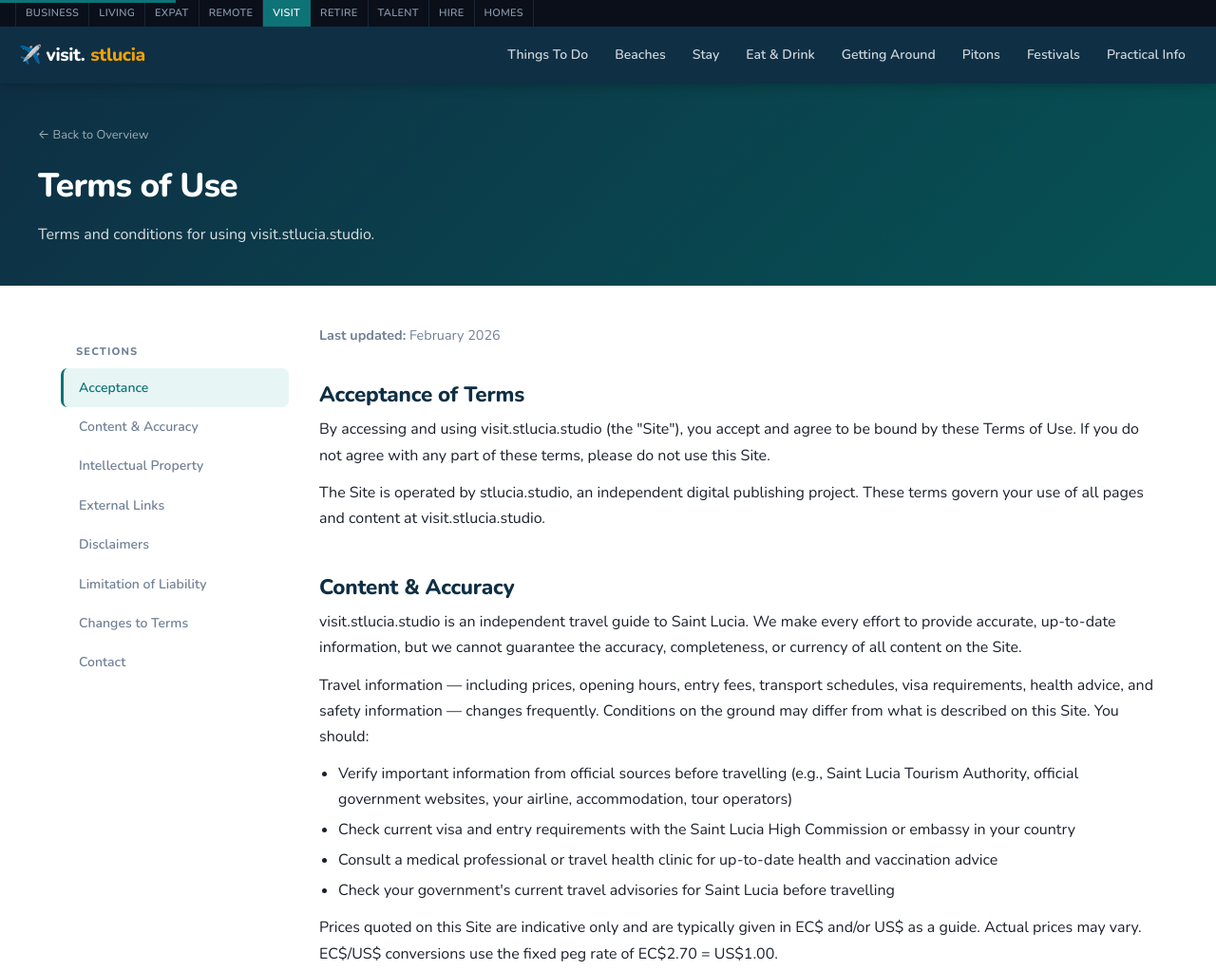
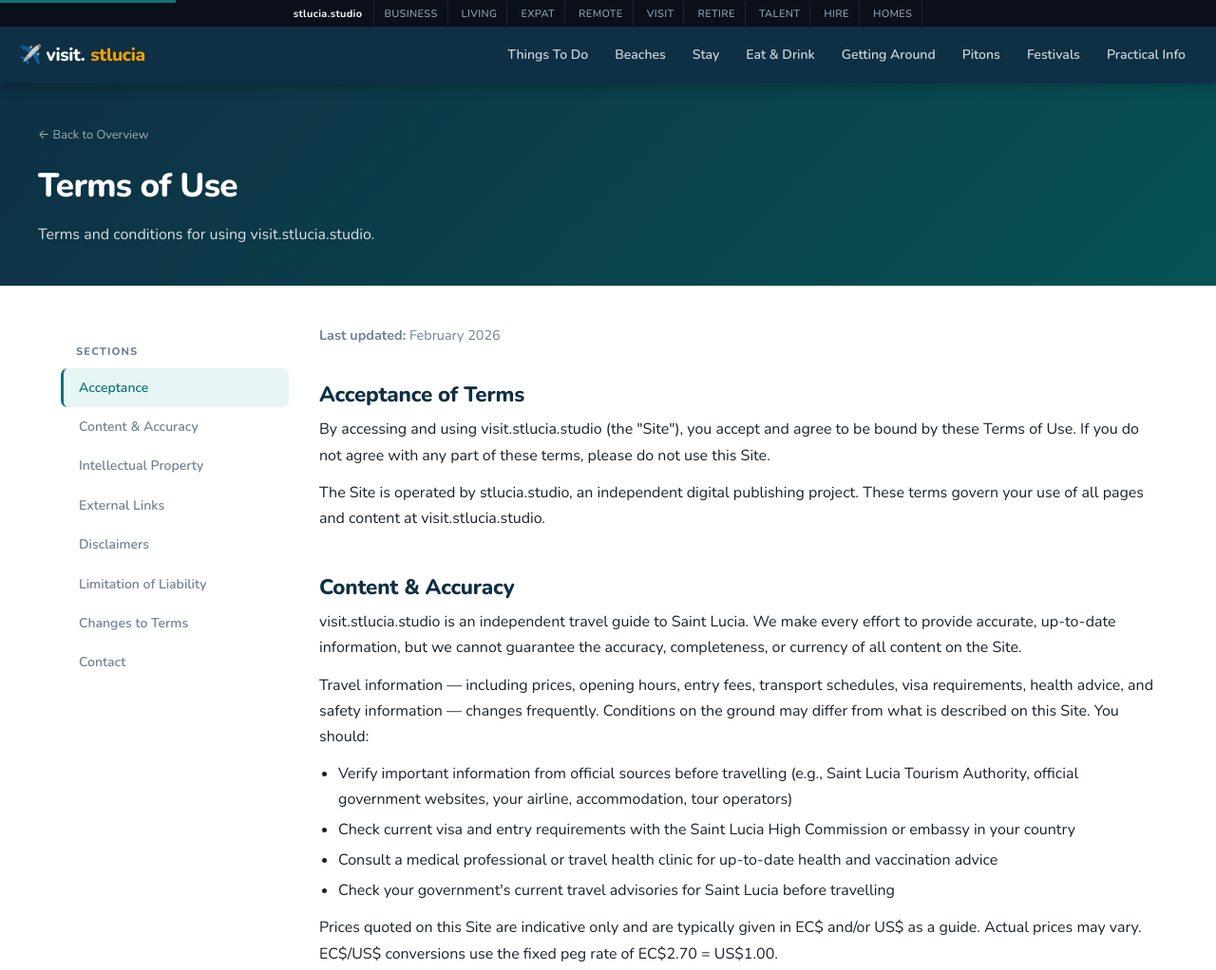
Before and after one commit to ibak-app/visit-stlucia-studio, a plain HTML site: page terms.html in a window 1280 px wide. Shown: the top 1022 px of the page at 95% size. Drawn offline with nearby package versions, Linux system fonts and the light colour scheme.

Commit message:
Add dynamic super-nav and email capture form

```diff
--- a/accommodation.html
+++ b/accommodation.html
@@ -496,5 +496,6 @@
 
   <a href="#" class="back-to-top" id="back-to-top" aria-label="Back to top">↑</a>
   <script src="assets/js/app.js"></script>
+  <script src="/assets/js/super-nav.js"></script>
 </body>
 </html>
--- /dev/null
+++ b/assets/js/super-nav.js
@@ -0,0 +1,145 @@
+/**
+ * stlucia.studio -- Shared Super-Nav
+ * Injects the ecosystem navigation bar at the top of every page.
+ * Update this ONE file to change the super-nav across all properties.
+ *
+ * Usage: Add <script src="assets/js/super-nav.js"></script> to the page.
+ * Mount: Optionally place <div id="super-nav-mount"></div> where the bar
+ *        should appear. Without a mount point the bar replaces any existing
+ *        .super-nav element, or is prepended to <body> as a last resort.
+ */
+
+(function () {
+  'use strict';
+
+  // 1. Properties list ---------------------------------------------------------
+  var PROPERTIES = [
+    { label: 'Business', href: 'https://business.stlucia.studio', host: 'business.stlucia.studio' },
+    { label: 'Living',   href: 'https://living.stlucia.studio',   host: 'living.stlucia.studio'   },
+    { label: 'Expat',    href: 'https://expat.stlucia.studio',    host: 'expat.stlucia.studio'    },
+    { label: 'Remote',   href: 'https://remote.stlucia.studio',   host: 'remote.stlucia.studio'   },
+    { label: 'Visit',    href: 'https://visit.stlucia.studio',    host: 'visit.stlucia.studio'    },
+    { label: 'Retire',   href: 'https://retire.stlucia.studio',   host: 'retire.stlucia.studio'   },
+    { label: 'Talent',   href: 'https://talent.stlucia.studio',   host: 'talent.stlucia.studio'   },
+    { label: 'Hire',     href: 'https://hire.stlucia.studio',     host: 'hire.stlucia.studio'     },
+    { label: 'Homes',    href: 'https://homes.stlucia.studio',    host: 'homes.stlucia.studio'    }
+  ];
+
+  // 2. Detect active property --------------------------------------------------
+  var currentHost = (window.location.hostname || '').toLowerCase();
+
+  function getActiveHost() {
+    // Exact host match
+    for (var i = 0; i < PROPERTIES.length; i++) {
+      if (currentHost === PROPERTIES[i].host) return PROPERTIES[i].host;
+    }
+    // Localhost: guess from pathname
+    if (currentHost === 'localhost' || currentHost === '127.0.0.1') {
+      var path = window.location.pathname.toLowerCase();
+      if (path.indexOf('hire') !== -1)         return 'hire.stlucia.studio';
+      if (path.indexOf('homes') !== -1)        return 'homes.stlucia.studio';
+      if (path.indexOf('hr-stlucia') !== -1)   return 'talent.stlucia.studio';
+      if (path.indexOf('talent') !== -1)       return 'talent.stlucia.studio';
+      if (path.indexOf('living') !== -1)       return 'living.stlucia.studio';
+      if (path.indexOf('expat') !== -1)        return 'expat.stlucia.studio';
+      if (path.indexOf('remote') !== -1)       return 'remote.stlucia.studio';
+      if (path.indexOf('visit') !== -1)        return 'visit.stlucia.studio';
+      if (path.indexOf('retire') !== -1)       return 'retire.stlucia.studio';
+    }
+    // Hub (stlucia.studio) or unknown: no active link
+    return null;
+  }
+
+  var activeHost = getActiveHost();
+
+  // 3. Inject CSS --------------------------------------------------------------
+  var CSS = [
+    '.super-nav{background:#0a0f1a;color:#8892a8;font-size:12px;line-height:1;position:relative;z-index:1000;}',
+    '.super-nav__inner{max-width:1200px;margin:0 auto;padding:6px 16px;display:flex;align-items:center;gap:12px;overflow-x:auto;-webkit-overflow-scrolling:touch;scrollbar-width:none;}',
+    '.super-nav__inner::-webkit-scrollbar{display:none;}',
+    '.super-nav__label{color:#fff;font-weight:700;font-size:11px;white-space:nowrap;letter-spacing:0.03em;flex-shrink:0;}',
+    '.super-nav__links{display:flex;gap:4px;overflow-x:auto;-webkit-overflow-scrolling:touch;}',
+    '.super-nav__link{color:#8892a8;text-decoration:none;padding:2px 8px;border-radius:4px;white-space:nowrap;font-size:12px;transition:color 0.2s,background 0.2s;}',
+    '.super-nav__link:hover{color:#fff;}',
+    '.super-nav__link--active{color:#fff;background:rgba(255,255,255,0.1);}'
+  ].join('');
+
+  var styleEl = document.createElement('style');
+  styleEl.id = 'super-nav-styles';
+  styleEl.textContent = CSS;
+  document.head.appendChild(styleEl);
+
+  // 4. Build nav element using DOM methods (no innerHTML) ----------------------
+  function buildNav() {
+    // Outer wrapper
+    var nav = document.createElement('div');
+    nav.className = 'super-nav';
+    nav.setAttribute('role', 'navigation');
+    nav.setAttribute('aria-label', 'stlucia.studio network');
+
+    // Inner container
+    var inner = document.createElement('div');
+    inner.className = 'super-nav__inner';
+
+    // Brand label
+    var label = document.createElement('span');
+    label.className = 'super-nav__label';
+    label.textContent = 'stlucia.studio';
+    inner.appendChild(label);
+
+    // Links container
+    var linksNav = document.createElement('nav');
+    linksNav.className = 'super-nav__links';
+
+    for (var i = 0; i < PROPERTIES.length; i++) {
+      var p = PROPERTIES[i];
+      var isActive = (p.host === activeHost);
+
+      var a = document.createElement('a');
+      a.href = p.href;
+      a.className = 'super-nav__link' + (isActive ? ' super-nav__link--active' : '');
+      a.textContent = p.label;
+      if (isActive) {
+        a.setAttribute('aria-current', 'page');
+      }
+      linksNav.appendChild(a);
+    }
+
+    inner.appendChild(linksNav);
+    nav.appendChild(inner);
+    return nav;
+  }
+
+  // 5. Inject into page --------------------------------------------------------
+  function inject() {
+    var nav = buildNav();
+
+    // Option A: dedicated mount point
+    var mount = document.getElementById('super-nav-mount');
+    if (mount) {
+      mount.parentNode.replaceChild(nav, mount);
+      return;
+    }
+
+    // Option B: replace existing static super-nav
+    var existing = document.querySelector('.super-nav');
+    if (existing) {
+      existing.parentNode.replaceChild(nav, existing);
+      return;
+    }
+
+    // Option C: insert after skip-link if present, otherwise prepend to body
+    var skipLink = document.querySelector('.skip-link, a[href="#main-content"]');
+    if (skipLink && skipLink.parentNode === document.body) {
+      document.body.insertBefore(nav, skipLink.nextSibling);
+    } else {
+      document.body.insertBefore(nav, document.body.firstChild);
+    }
+  }
+
+  if (document.readyState === 'loading') {
+    document.addEventListener('DOMContentLoaded', inject);
+  } else {
+    inject();
+  }
+})();
--- a/terms.html
+++ b/terms.html
@@ -261,5 +261,6 @@
   <a href="#" class="back-to-top" id="back-to-top" aria-label="Back to top">↑</a>
 
   <script src="assets/js/app.js"></script>
+  <script src="/assets/js/super-nav.js"></script>
 </body>
 </html>
```
Also changed, not shown: beaches.html (+1 -0 lines), festivals.html (+1 -0 lines), getting-around.html (+1 -0 lines), index.html (+40 -0 lines), offline.html (+1 -0 lines), pitons.html (+1 -0 lines), practical-info.html (+1 -0 lines), privacy.html (+1 -0 lines), restaurants.html (+1 -0 lines), things-to-do.html (+1 -0 lines).
